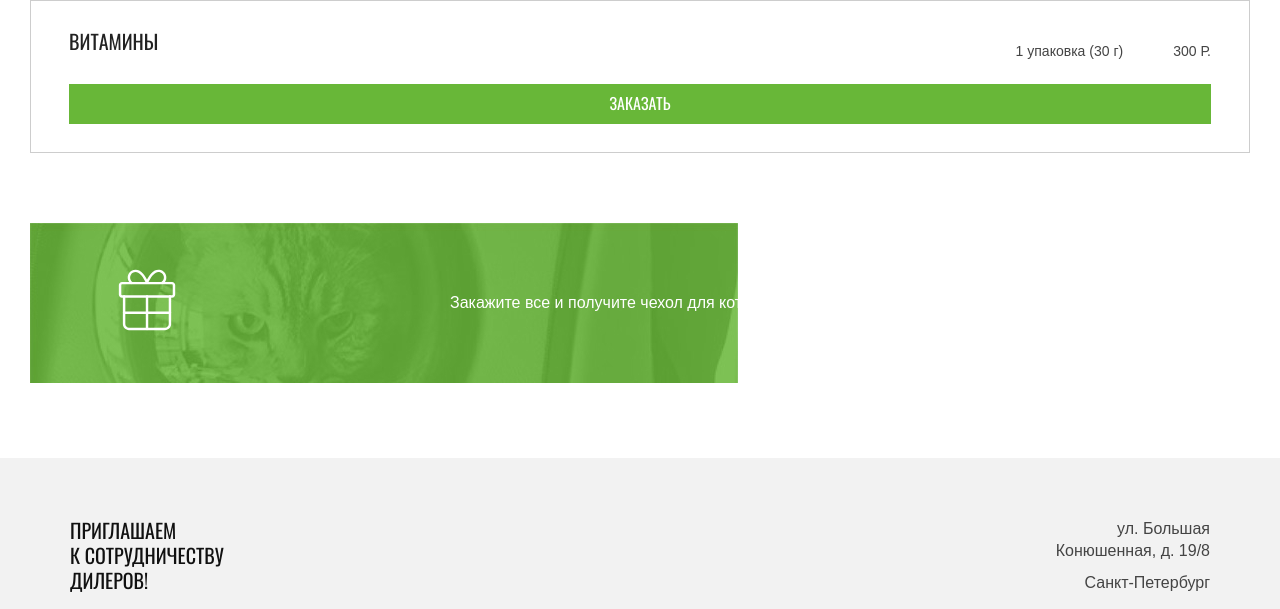
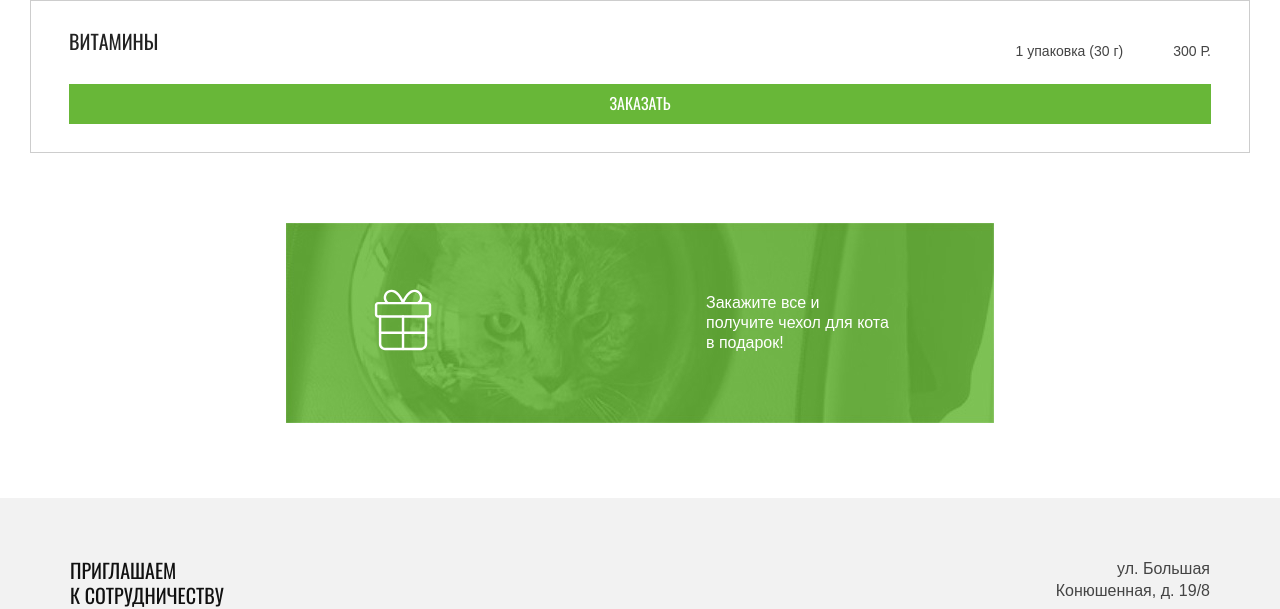
Before and after one commit to athene227/cat-energy, a website: page source/catalog.html in a window 1280 px wide. Shown: the part 3196-3805 px from the top of the page. Drawn offline with nearby package versions, Linux system fonts and the light colour scheme; files that its build step writes are made by us from their sources; files whose address does not match are found by name.

Commit message:
Адаптируем секцию подарков

```diff
--- a/source/less/blocks/additional-goods.less
+++ b/source/less/blocks/additional-goods.less
@@ -28,7 +28,7 @@
 .additional-goods__box {
   @media (min-width: @desktop-width) {
     display: grid;
-    grid-template-columns: 3fr 1fr;
+    grid-template-columns: 895px 245px;
     grid-column-gap: 80px;
   }
 }
--- a/source/less/blocks/gifts.less
+++ b/source/less/blocks/gifts.less
@@ -6,6 +6,7 @@
   }
 
   @media (min-width: @desktop-width) {
+    width: 245px;
     margin-top: 0;
   }
 }
@@ -15,7 +16,14 @@
 
   background: url(../img/backgrounds/gift.jpg);
   background-repeat: no-repeat;
+  background-position: center;
 
+  @media (min-resolution: 2dppx) {
+    background-image: url(../img/retina/backgrounds/gift@2x.jpg);
+    background-size: contain;
+  }
+
+  box-sizing: border-box;
   position: relative;
 
   &::before {
@@ -35,7 +43,12 @@
   }
 
   @media (min-width: @tablet-width) {
-    padding: 70px 105px 70px 420px;
+    width: 708px;
+    min-height: 200px;
+
+    margin: 0 auto;
+    padding-top: 70px;
+    padding-bottom: 70px;
 
     background-image: url(../../img/backgrounds/gift-tablet.jpg);
 
@@ -48,10 +61,12 @@
   }
 
   @media (min-width: @desktop-width) {
+    width: auto;
     padding: 0;
     padding-bottom: 40px;
 
     background-image: url(../img/backgrounds/gift.jpg);
+    background-size: cover;
 
     &::before {
       top: 58px;
@@ -77,7 +92,9 @@
   @media (min-width: @tablet-width) {
     text-align: left;
     width: auto;
-    margin: 0;
+
+    margin-left: 420px;
+    margin-right: 105px;
     padding-top: 0;
   }
 
```
